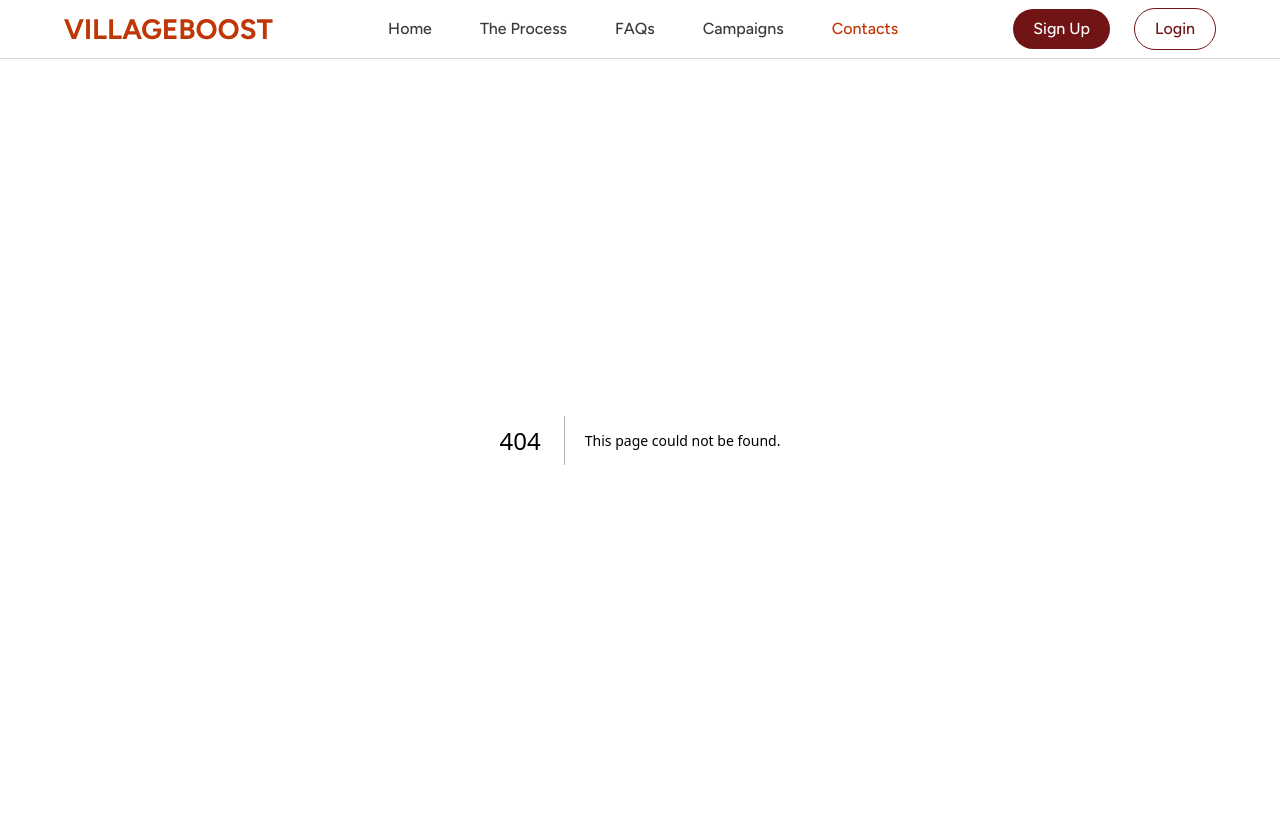
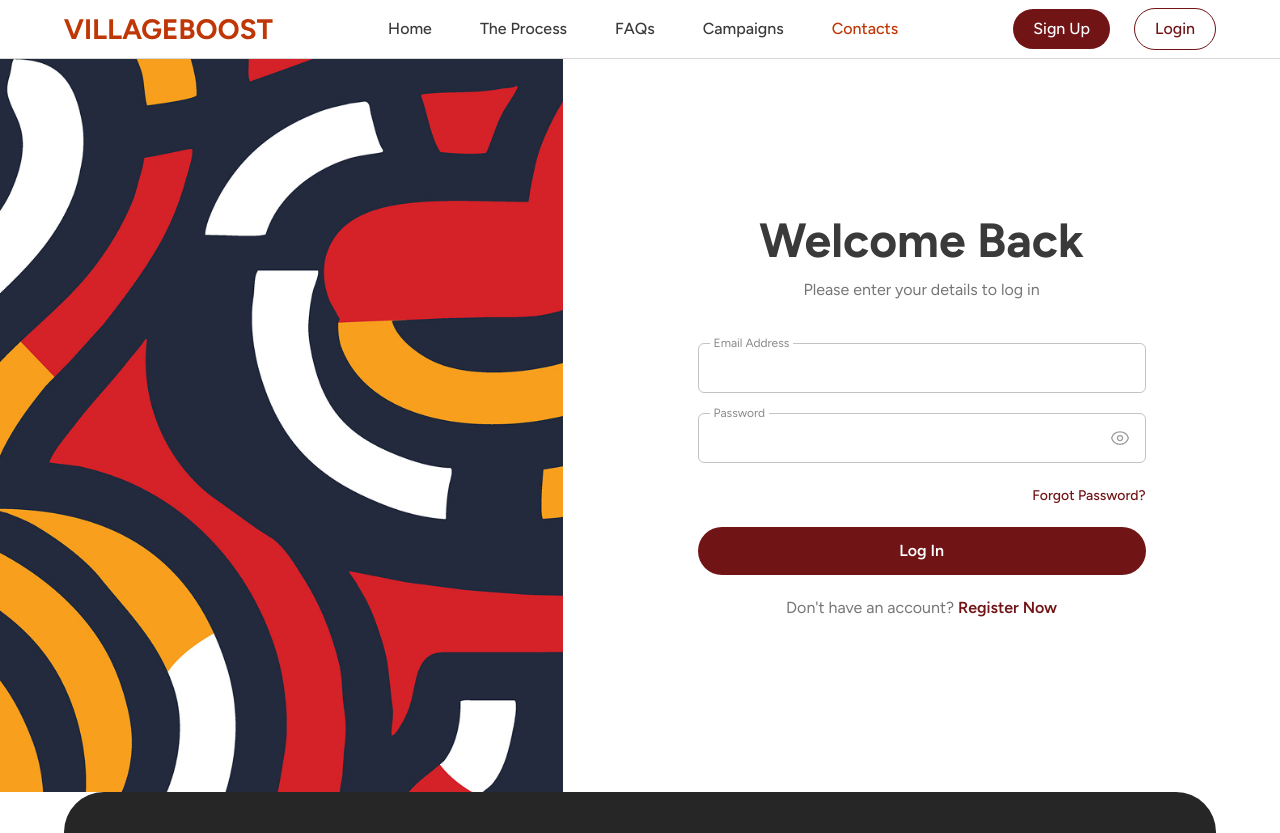
Before and after one commit to villageboost-org/villageboost, a Next.js app: page /login in a window 1280 px wide. Before the commit this address had no page. Shown: the top 833 px of the page. Built offline with nearby package versions, Linux system fonts and the light colour scheme.

Commit message:
create the login page

```diff
--- /dev/null
+++ b/app/login/LoginForm.tsx
@@ -0,0 +1,115 @@
+"use client";
+
+import { useActionState, useState } from "react";
+import { signIn, type AuthActionState } from "@/app/actions/auth";
+import Link from "next/link";
+
+export default function LoginForm() {
+  const [state, formAction, pending] = useActionState<AuthActionState, FormData>(
+    signIn,
+    undefined,
+  );
+  const [showPassword, setShowPassword] = useState(false);
+
+  return (
+    <form action={formAction} className="flex flex-col gap-5">
+      {/* Email field */}
+      <div className="relative">
+        <label
+          htmlFor="email"
+          className="absolute -top-2 left-3 bg-white px-1 text-xs text-grey/60">
+          Email Address
+        </label>
+        <input
+          id="email"
+          name="email"
+          type="email"
+          autoComplete="email"
+          required
+          className="w-full rounded-md border border-grey/30 px-4 py-3 text-base text-grey outline-none transition focus:border-maroon focus:ring-1 focus:ring-maroon"
+        />
+        {state?.errors?.email && (
+          <p className="mt-1 text-sm text-rust-red">{state.errors.email}</p>
+        )}
+      </div>
+
+      {/* Password field */}
+      <div className="relative">
+        <label
+          htmlFor="password"
+          className="absolute -top-2 left-3 bg-white px-1 text-xs text-grey/60">
+          Password
+        </label>
+        <input
+          id="password"
+          name="password"
+          type={showPassword ? "text" : "password"}
+          autoComplete="current-password"
+          required
+          className="w-full rounded-md border border-grey/30 px-4 py-3 pr-12 text-base text-grey outline-none transition focus:border-maroon focus:ring-1 focus:ring-maroon"
+        />
+        {state?.errors?.password && (
+          <p className="mt-1 text-sm text-rust-red">{state.errors.password}</p>
+        )}
+        <button
+          type="button"
+          onClick={() => setShowPassword((v) => !v)}
+          aria-label={showPassword ? "Hide password" : "Show password"}
+          className="absolute right-4 top-1/2 -translate-y-1/2 text-grey/50 hover:text-grey">
+          <svg
+            xmlns="http://www.w3.org/2000/svg"
+            className="h-5 w-5"
+            fill="none"
+            viewBox="0 0 24 24"
+            stroke="currentColor"
+            strokeWidth={1.5}>
+            <path
+              strokeLinecap="round"
+              strokeLinejoin="round"
+              d="M2.036 12.322a1.012 1.012 0 010-.639C3.423 7.51 7.36 4.5 12 4.5c4.638 0 8.573 3.007 9.963 7.178.07.207.07.431 0 .639C20.577 16.49 16.64 19.5 12 19.5c-4.638 0-8.573-3.007-9.964-7.178z"
+            />
+            <path
+              strokeLinecap="round"
+              strokeLinejoin="round"
+              d="M15 12a3 3 0 11-6 0 3 3 0 016 0z"
+            />
+          </svg>
+        </button>
+      </div>
+
+      {/* Forgot password */}
+      <div className="text-right">
+        <Link
+          href="/forgot-password"
+          className="text-sm font-medium text-maroon hover:underline">
+          Forgot Password?
+        </Link>
+      </div>
+
+      {/* Global error */}
+      {state?.message && !state.success && (
+        <p className="mb-4 rounded-md bg-red-50 px-4 py-2 text-center text-sm text-rust-red">
+          {state.message}
+        </p>
+      )}
+
+      {/* Submit */}
+      <button
+        type="submit"
+        disabled={pending}
+        className="w-full rounded-full bg-maroon py-3 text-base font-semibold text-white transition hover:bg-maroon/90 active:scale-[0.98]">
+        {pending ? "Logging in..." : "Log In"}
+      </button>
+
+      {/* Sign up link */}
+      <p className="text-center text-sm text-grey/70">
+        Don&apos;t have an account?{" "}
+        <Link
+          href="/sign-up"
+          className="font-semibold text-maroon hover:underline">
+          Register Now
+        </Link>
+      </p>
+    </form>
+  );
+}
--- /dev/null
+++ b/app/login/page.tsx
@@ -0,0 +1,40 @@
+import Image from "next/image";
+import LoginForm from "./LoginForm";
+
+export const metadata = {
+  title: "Log In | Village Boost",
+  description:
+    "Log in to your Village Boost account to manage and support campaigns.",
+};
+
+export default function LoginPage() {
+  return (
+    <div className="flex min-h-[calc(100vh-3rem)]">
+      {/* ── Left decorative panel ── */}
+      <div className="relative hidden w-[44%] shrink-0 lg:block">
+        <Image
+          src="/login-pattern.jpg"
+          alt="Village Boost decorative art"
+          fill
+          className="object-cover object-center"
+          priority
+        />
+      </div>
+
+      {/* ── Right: form area ── */}
+      <div className="flex flex-1 flex-col items-center justify-center px-6 py-16">
+        <div className="w-full max-w-md">
+          {/* Heading */}
+          <h1 className="mb-2 text-center text-4xl font-bold text-grey">
+            Welcome Back
+          </h1>
+          <p className="mb-10 text-center text-base text-grey/70">
+            Please enter your details to log in
+          </p>
+
+          <LoginForm />
+        </div>
+      </div>
+    </div>
+  );
+}
```
Also changed, not shown: public/login-pattern.jpg (added).
